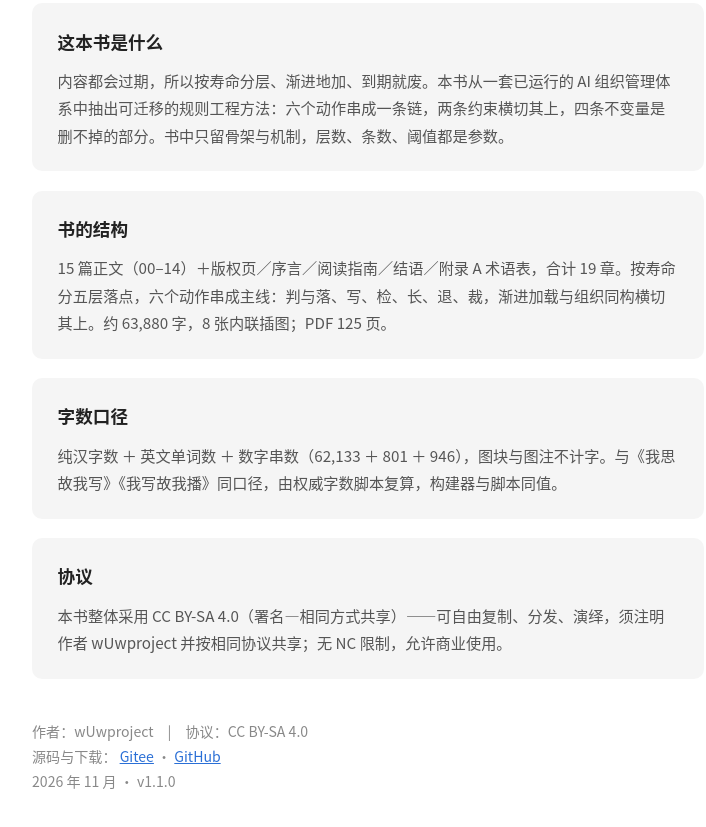
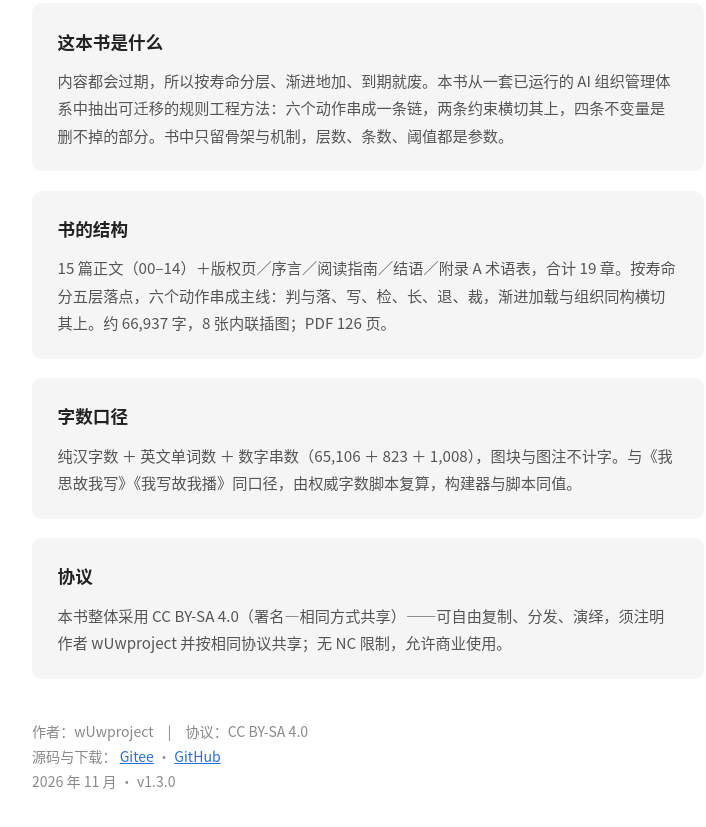
Before and after one commit to Ldxs001/maby_report, a plain HTML site: page index.html in a window 1280 px wide. Shown: the part 1246-2073 px from the top of the page, without its empty margins (272-978 px from the left). Drawn offline with Linux system fonts and the light colour scheme.

Commit message:
fix: 补同步入口页与仓库书表的 v1.3.0 版本数字

```diff
--- a/index.html
+++ b/index.html
@@ -55,12 +55,12 @@ h1 { font-size: 2rem; margin-bottom: .3rem; }
 
 <div class="card">
   <h2>书的结构</h2>
-  <p>15 篇正文（00–14）＋版权页／序言／阅读指南／结语／附录 A 术语表，合计 19 章。按寿命分五层落点，六个动作串成主线：判与落、写、检、长、退、裁，渐进加载与组织同构横切其上。约 63,880 字，8 张内联插图；PDF 125 页。</p>
+  <p>15 篇正文（00–14）＋版权页／序言／阅读指南／结语／附录 A 术语表，合计 19 章。按寿命分五层落点，六个动作串成主线：判与落、写、检、长、退、裁，渐进加载与组织同构横切其上。约 66,937 字，8 张内联插图；PDF 126 页。</p>
 </div>
 
 <div class="card">
   <h2>字数口径</h2>
-  <p>纯汉字数 ＋ 英文单词数 ＋ 数字串数（62,133 ＋ 801 ＋ 946），图块与图注不计字。与《我思故我写》《我写故我播》同口径，由权威字数脚本复算，构建器与脚本同值。</p>
+  <p>纯汉字数 ＋ 英文单词数 ＋ 数字串数（65,106 ＋ 823 ＋ 1,008），图块与图注不计字。与《我思故我写》《我写故我播》同口径，由权威字数脚本复算，构建器与脚本同值。</p>
 </div>
 
 <div class="card">
@@ -73,7 +73,7 @@ h1 { font-size: 2rem; margin-bottom: .3rem; }
 源码与下载：
 <a href="https://gitee.com/wUwproject/maby_report" target="_blank" rel="noopener">Gitee</a> ·
 <a href="https://github.com/Ldxs001/maby_report" target="_blank" rel="noopener">GitHub</a><br/>
-2026 年 11 月 · v1.1.0
+2026 年 11 月 · v1.3.0
 </p>
 </body>
 </html>
```
Also changed, not shown: 1 other file.
